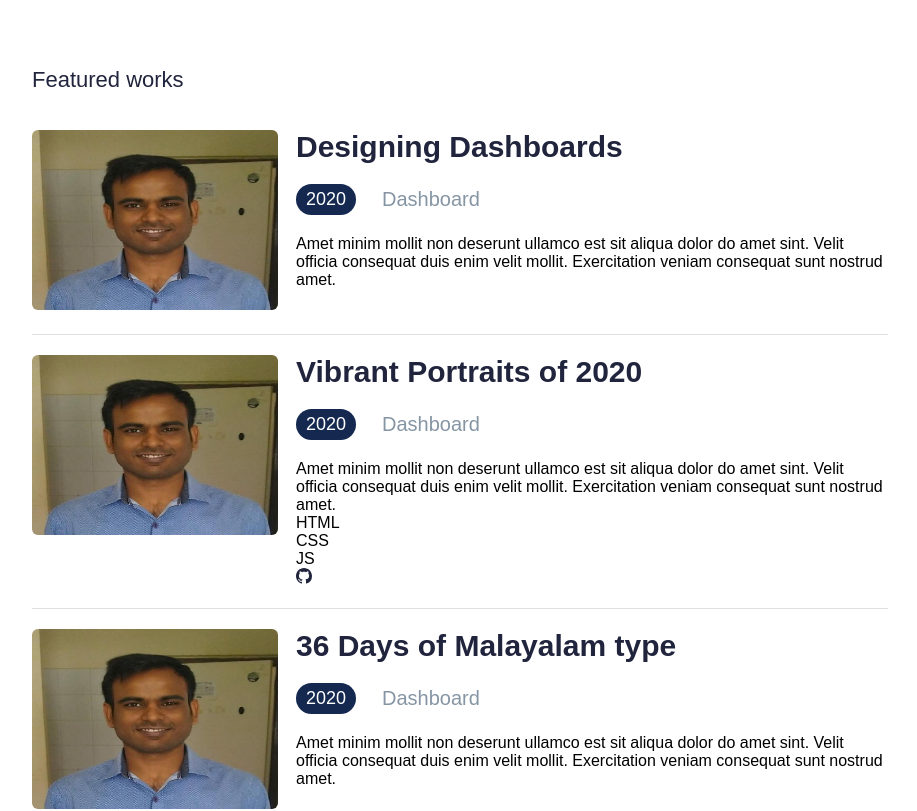
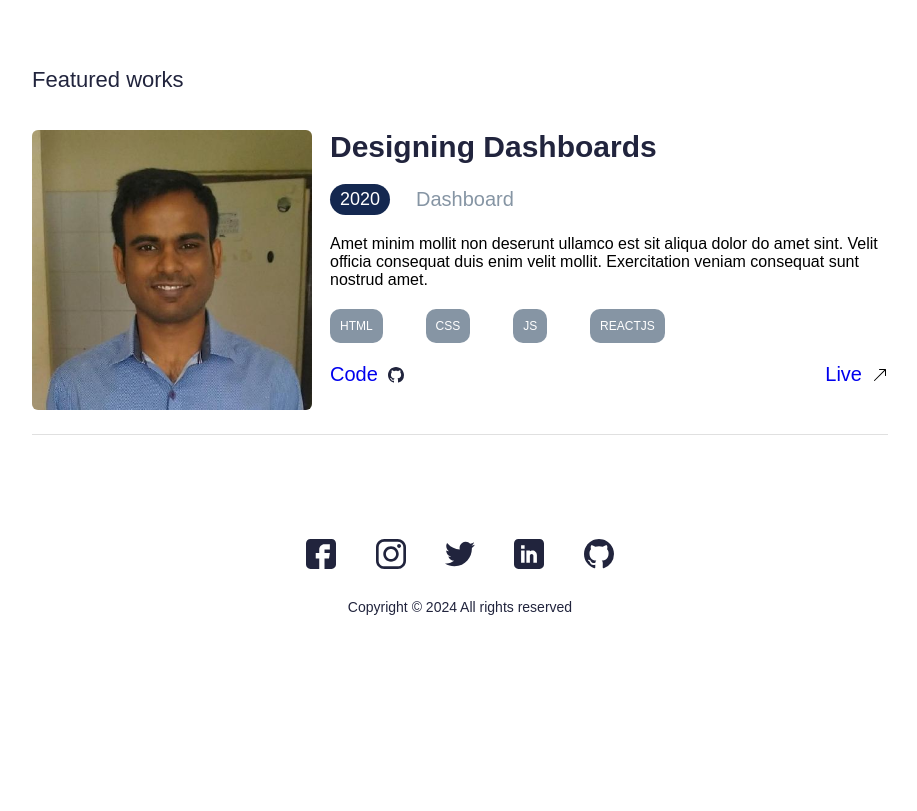
Before and after one commit to curiousdilip/SJ-Website, a Next.js app: page / in a window 1280 px wide. Shown: the part 980-1791 px from the top of the page, without its empty margins (180-1097 px from the left). After the commit the page ends 1649 px from the top, so only its background shows below. Built offline with nearby package versions, Linux system fonts and the light colour scheme; no server answers.

Commit message:
project card

```diff
--- a/app/home.scss
+++ b/app/home.scss
@@ -1,4 +1,5 @@
 @import "./_variables.scss";
+
 #hero {
   .container {
     width: 856px;
@@ -143,6 +144,9 @@
           img {
             border-radius: 6px;
             margin-right: 18px;
+            height: auto;
+            object-fit: cover;
+            width: 280px;
           }
         }
 
@@ -177,6 +181,39 @@
             .type {
               color: #8695a4;
               font-size: 20px;
+            }
+          }
+
+          .tech {
+            display: flex;
+            justify-content: space-between;
+            width: 60%;
+            margin: 20px 0;
+
+            span {
+              padding: 10px;
+              background-color: #8695a4;
+              border-radius: 10px;
+              font-size: 12px;
+              color: #fff;
+            }
+          }
+
+          .links {
+            display: flex;
+            justify-content: space-between;
+            width: 100%;
+
+            a {
+              display: flex;
+              align-items: center;
+              justify-content: flex-start;
+              text-decoration: none;
+              font-size: 20px;
+
+              img {
+                padding-left: 10px;
+              }
             }
           }
         }
--- a/app/page.jsx
+++ b/app/page.jsx
@@ -70,60 +70,16 @@ export default function Home() {
                   amet sint. Velit officia consequat duis enim velit mollit.
                   Exercitation veniam consequat sunt nostrud amet.
                 </p>
-              </div>
-            </div>
-            <div className="work">
-              <div className="image">
-                <Image
-                  src="/subhash-jha.jpeg"
-                  width={246}
-                  height={180}
-                  alt="Dashboard"
-                />
-              </div>
-              <div className="description">
-                <h3>Vibrant Portraits of 2020</h3>
-                <div className="meta">
-                  <p className="year">2020</p>
-                  <p className="type">Dashboard</p>
-                </div>
-                <p>
-                  Amet minim mollit non deserunt ullamco est sit aliqua dolor do
-                  amet sint. Velit officia consequat duis enim velit mollit.
-                  Exercitation veniam consequat sunt nostrud amet.
-                </p>
-                <div className="tech-stack">
-                  <p>HTML</p>
-                  <p>CSS</p>
-                  <p>JS</p>
+                <div className="tech">
+                  <span>HTML</span>
+                  <span>CSS</span>
+                  <span>JS</span>
+                  <span>REACTJS</span>
                 </div>
                 <div className="links">
-                  <a href="#">
-                    <img src="/github.svg" alt="curiousdilip" />
-                  </a>
+                  <a href="#">Code <img src="/github.svg" alt="" /> </a>
+                  <a href="#">Live <img src="/arrowLink.svg" alt="" /></a>
                 </div>
-              </div>
-            </div>
-            <div className="work">
-              <div className="image">
-                <Image
-                  src="/subhash-jha.jpeg"
-                  width={246}
-                  height={180}
-                  alt="Dashboard"
-                />
-              </div>
-              <div className="description">
-                <h3>36 Days of Malayalam type</h3>
-                <div className="meta">
-                  <p className="year">2020</p>
-                  <p className="type">Dashboard</p>
-                </div>
-                <p>
-                  Amet minim mollit non deserunt ullamco est sit aliqua dolor do
-                  amet sint. Velit officia consequat duis enim velit mollit.
-                  Exercitation veniam consequat sunt nostrud amet.
-                </p>
               </div>
             </div>
           </div>
```
Also changed, not shown: public/arrowLink.svg (added).
